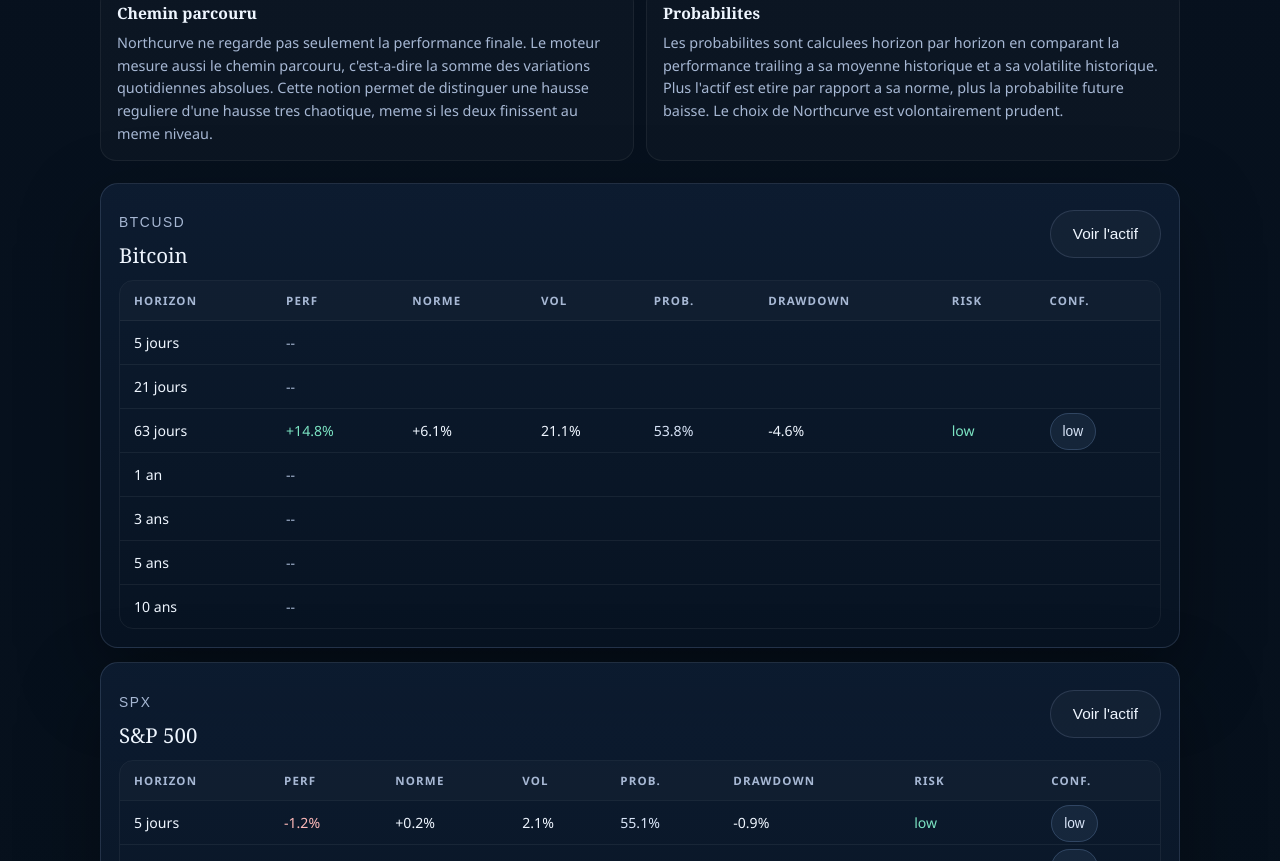
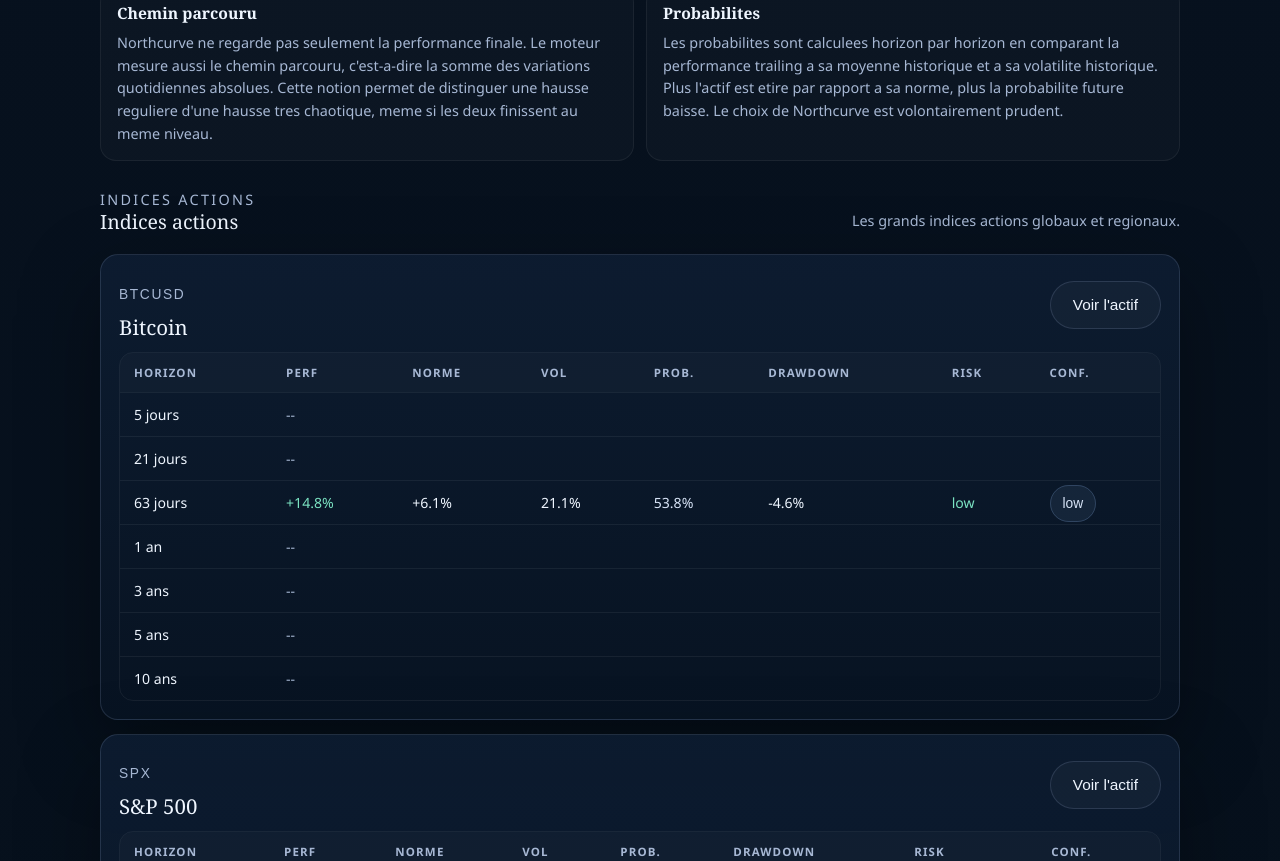
Before and after one commit to SOMOSCAPITALAPP/probabilitedehausse, a Next.js app: page /dashboard in a window 1280 px wide. Shown: the part 799-1660 px from the top of the page. Built offline with nearby package versions, Linux system fonts and the light colour scheme; no server answers; the database is empty.

Commit message:
Group dashboard by asset class

```diff
--- a/app/dashboard/page.js
+++ b/app/dashboard/page.js
@@ -42,9 +42,65 @@
   return values.reduce((sum, value) => sum + value, 0) / values.length;
 }
 
+const CLASS_SECTIONS = [
+  {
+    key: "equity_indices",
+    title: "Indices actions",
+    description: "Les grands indices actions globaux et regionaux.",
+  },
+  {
+    key: "rates",
+    title: "Taux",
+    description: "ETFs taux et poches monetaires pour lire la valeur investissable des placements de taux.",
+  },
+  {
+    key: "fx",
+    title: "Devises",
+    description: "Paires de change et proxies FX.",
+  },
+  {
+    key: "commodities",
+    title: "Matieres premieres",
+    description: "Or, energie et autres expositions matieres premieres.",
+  },
+  {
+    key: "crypto",
+    title: "Crypto",
+    description: "Actifs numeriques suivis par le moteur.",
+  },
+  {
+    key: "volatility",
+    title: "Volatilite",
+    description: "Mesures de stress et de nervosite de marche.",
+  },
+  {
+    key: "equities",
+    title: "Actions",
+    description: "Titres individuels, classes ensuite par fiche detail.",
+  },
+];
+
+function assetSectionKey(asset) {
+  const assetClass = String(asset.asset_class || "").toLowerCase();
+
+  if (assetClass === "equity_index") return "equity_indices";
+  if (assetClass === "rates" || assetClass === "bond_etf" || assetClass === "money_market_etf") return "rates";
+  if (assetClass === "fx") return "fx";
+  if (assetClass === "commodity") return "commodities";
+  if (assetClass === "crypto") return "crypto";
+  if (assetClass === "volatility") return "volatility";
+  if (assetClass === "equity_single") return "equities";
+  if (assetClass === "sector_index") return "equity_indices";
+  return "equity_indices";
+}
+
 export default async function DashboardPage() {
   const { forecasts, source, updatedAt, diagnostics = [] } = await getForecasts();
   const assets = groupForecastsByAsset(forecasts);
+  const sectionedAssets = CLASS_SECTIONS.map((section) => ({
+    ...section,
+    assets: assets.filter((asset) => assetSectionKey(asset) === section.key),
+  })).filter((section) => section.assets.length > 0);
 
   const avgProbability = avg(forecasts.map((item) => Number(item.upside_probability ?? 0)));
   const avgCurrentVol = avg(assets.map((asset) => assetCurrentVolatility(asset)).filter((value) => Number.isFinite(value)));
@@ -151,8 +207,18 @@
             </div>
           </div>
 
+          {sectionedAssets.map((section) => (
+            <div className="dashboard-section-block" key={section.key}>
+              <div className="dashboard-section-heading">
+                <div>
+                  <p className="eyebrow">{section.title}</p>
+                  <h3>{section.title}</h3>
+                </div>
+                <p>{section.description}</p>
+              </div>
+
               <div className="dashboard-clean-list">
-            {assets.map((asset) => (
+                {section.assets.map((asset) => (
                   <article className="asset-clean-card" key={asset.asset_code}>
                     <div className="asset-clean-header">
                       <div>
@@ -222,6 +288,8 @@
                 ))}
               </div>
             </div>
+          ))}
+        </div>
       </section>
     </main>
   );
--- a/app/globals.css
+++ b/app/globals.css
@@ -1378,6 +1378,41 @@
   margin-top: 22px;
 }
 
+.dashboard-section-block {
+  margin-top: 28px;
+}
+
+.dashboard-section-block:first-of-type {
+  margin-top: 18px;
+}
+
+.dashboard-section-heading {
+  display: flex;
+  align-items: end;
+  justify-content: space-between;
+  gap: 20px;
+  margin-bottom: 12px;
+}
+
+.dashboard-section-heading h3,
+.dashboard-section-heading p {
+  margin: 0;
+}
+
+.dashboard-section-heading h3 {
+  font-size: 1.22rem;
+  line-height: 1.08;
+}
+
+.dashboard-section-heading p {
+  max-width: 42ch;
+  color: var(--muted);
+  font-family: "Avenir Next", "Segoe UI", Arial, sans-serif;
+  font-size: 0.9rem;
+  line-height: 1.55;
+  text-align: right;
+}
+
 .asset-clean-card {
   padding: 18px;
   border-radius: 18px;
@@ -2484,6 +2519,16 @@
   .snapshot-grid,
   .methodology-grid {
     grid-template-columns: 1fr;
+  }
+
+  .dashboard-section-heading {
+    flex-direction: column;
+    align-items: flex-start;
+  }
+
+  .dashboard-section-heading p {
+    max-width: none;
+    text-align: left;
   }
 
   .performance-strip,
```
Lines whose indentation alone changed are shown as unchanged.
